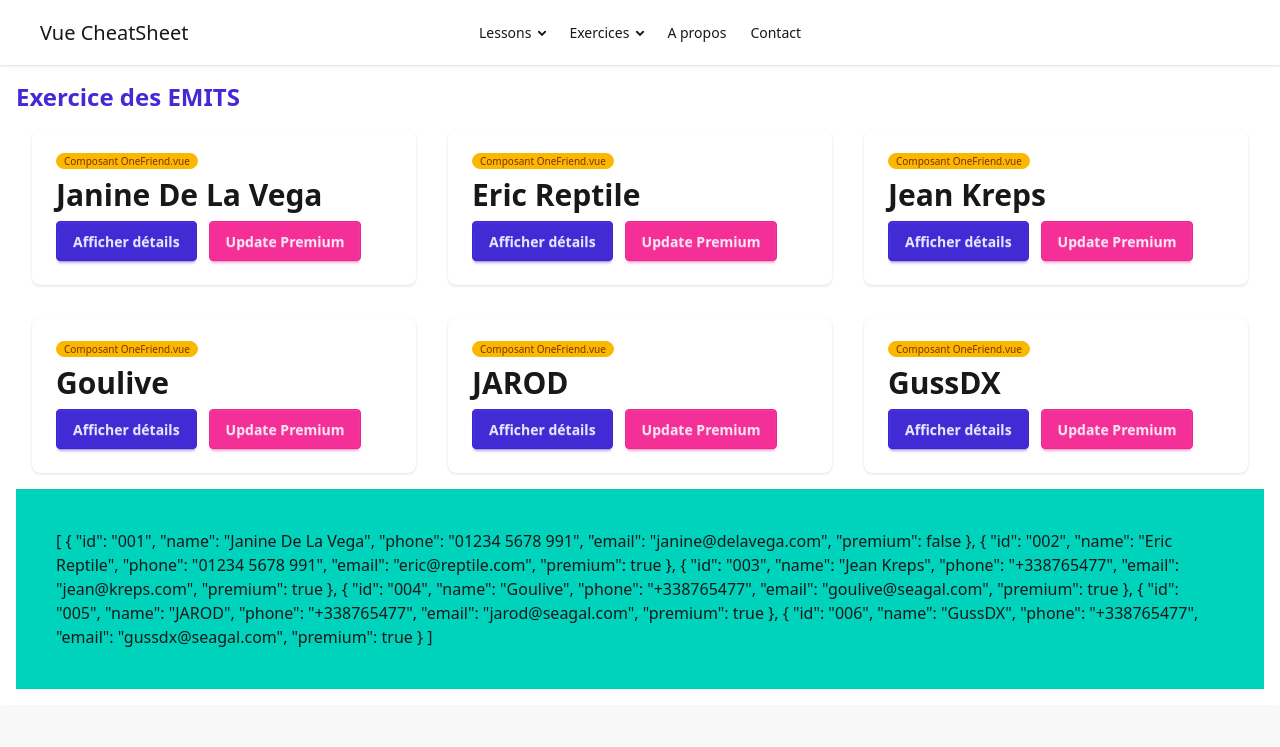
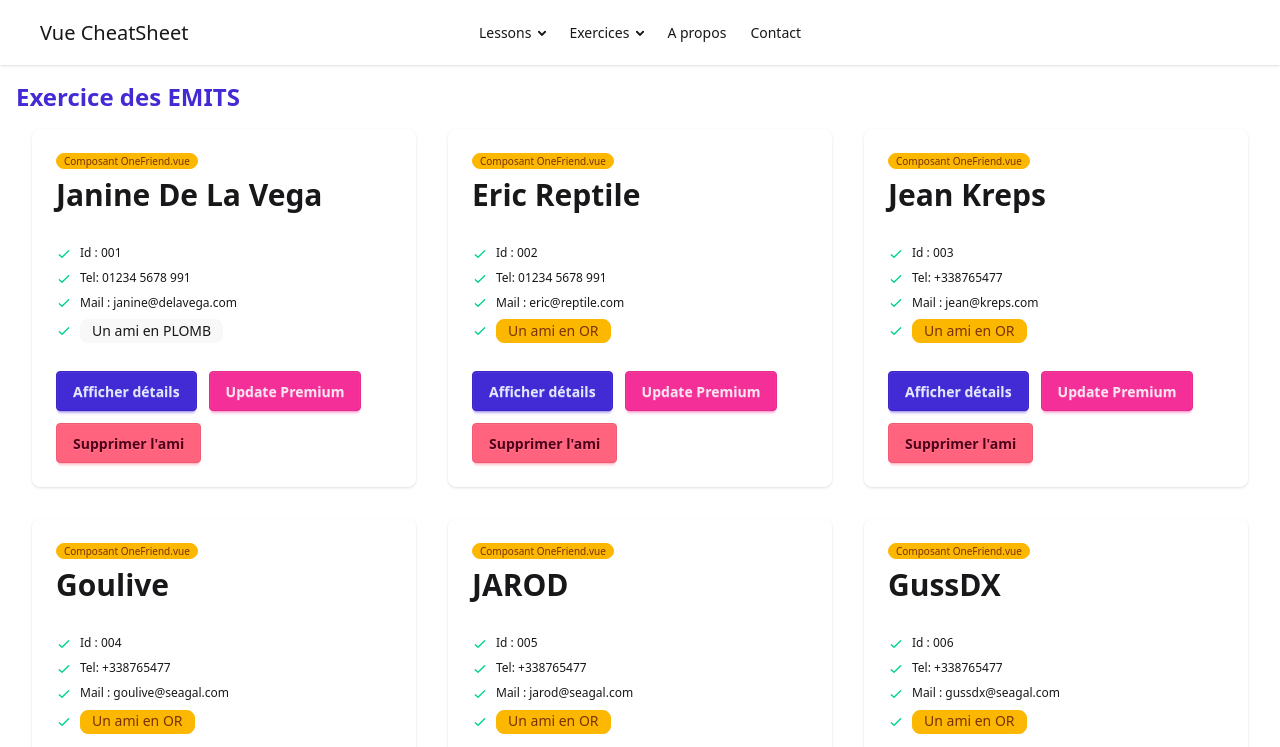
Before and after one commit to Naerys404/VueCheatSheet, a Vue app: page /exo-emit in a window 1280 px wide. Shown: the top 747 px of the page. Built offline with nearby package versions, Linux system fonts and the light colour scheme.

Commit message:
exo-emit2

```diff
--- a/src/components/OneFriend.vue
+++ b/src/components/OneFriend.vue
@@ -6,7 +6,7 @@
                 <div class="flex justify-between">
                     <h2 class="text-3xl font-bold">{{ name }}</h2>
                 </div>
-                <ul class="mt-6 flex flex-col gap-2 text-xs" v-if="displayDetails">
+                <ul class="mt-6 flex flex-col gap-2 text-xs pb-5" v-if="displayDetails">
                     <li>
                         <svg xmlns="http://www.w3.org/2000/svg" class="size-4 me-2 inline-block text-success"
                             fill="none" viewBox="0 0 24 24" stroke="currentColor">
@@ -36,9 +36,10 @@
                         <span class="badge" :class="premium ? 'badge-warning' : 'badge-ghost'">{{ premium ? 'Un ami en OR': 'Un ami en PLOMB' }}</span>
                     </li>
                 </ul>
-                <div class="flex gap-3">
+                <div class="flex flex-wrap gap-3">
                     <button type="button" class="btn btn-primary" @click="toggleDetails">Afficher détails</button>
                     <button type="button" class="btn btn-secondary" @click="eventPremium(id)">Update Premium</button>
+                    <button type="button" class="btn btn-error" @click="deleteFriend(id)">Supprimer l'ami</button>
                 </div>
 
             </div>
@@ -49,7 +50,7 @@
 <script setup lang="js">
 import { defineProps,defineEmits, ref } from 'vue';
 
-let displayDetails = ref(false);
+let displayDetails = ref(true);
 
 const toggleDetails = () => {
     displayDetails.value = !displayDetails.value ;}
@@ -60,22 +61,33 @@ const emit = defineEmits(
         "mon-event-premium-update": ({id}) => {
             if(id) {return true}
             else {
-                console.warn("Pas d'identifiant");
+                console.warn("Pas d'identifiant: mise à jour du statut impossible.");
+                return false;
+            }
+        },
+        "delete-my-friend": ({id})=>{
+            if(id) {return true}
+            else {
+                console.warn("Pas d'identifiant: suppression impossible.");
                 return false;
             }
         }
     }
 );
 
+const deleteFriend = (id) => {
+    emit('delete-my-friend', props.id)
+}
+
 const eventPremium = (id) => {
-    emit('mon-event-premium-update', id);
+    emit('mon-event-premium-update', props.id);
 }
 
 
-defineProps({
+const props = defineProps({
     id: {
         type: String,
-        required: true,
+        required: true
     },
     name: {
         type: String,
--- /dev/null
+++ b/src/components/OneFriendEmit.vue
@@ -0,0 +1,99 @@
+<template>
+    <div class="card w-full max-w-md bg-violet-200 shadow-xl my-4">
+        <h2 class="card-title mx-2">{{ unAmiName }}</h2>
+        <!-- <h2 class="card-title">Composant OneFriend.vue</h2> -->
+        <div class="card-body">
+            <h3 class="card-title text-primary text-sm">
+                👤 {{ unAmiName }} - ami : {{ premiumData ? 'En Or ..🏆' : 'En Plomb' }}
+                <div class="badge" :class="premiumData ? 'badge-success' : 'badge-ghost'">
+                    {{ premiumData ? 'Premium' : 'Standard' }}
+                </div>
+            </h3>
+            <div class="btn-group" role="group" aria-label="Basic example">
+                <!-- <button @click="modifPremium" type="button" class="btn btn-xs btn-primary">Modif Props Premium</button> -->
+                <button @click="updatePremium" type="button" class="btn btn-xs btn-secondary mx-2">Update Premium</button>
+                <button @click="afficherDetails" type="button" class="btn btn-xs btn-info">{{ detailsVisibles ? 'Masquer' : 'Afficher' }} Details</button>
+            </div>
+
+            <div v-if="detailsVisibles" id="details-friend" class="space-y-2 text-base-content">
+                <p class="flex items-center gap-2">
+                    <span class="badge badge-outline badge-primary">ID</span>
+                    {{ unAmiId }}
+                </p>
+
+                <p class="flex items-center gap-2">
+                    <span class="badge badge-outline badge-secondary">📞</span>
+                    {{ unAmiPhone }}
+                </p>
+
+                <p class="flex items-center gap-2">
+                    <span class="badge badge-outline badge-accent">📧</span>
+                    {{ unAmiMail }}
+                </p>
+            </div>
+        </div>
+    </div>
+</template>
+
+
+<script setup lang="js">
+import { defineProps, defineEmits, ref } from 'vue'
+
+const props = defineProps({
+    unAmiId: {
+        type: String,
+        required: true,
+    },
+    unAmiName: {
+        type: String,
+        required: true,
+    },
+    unAmiPhone: {
+        type: String,
+        required: true,
+    },
+    unAmiMail: {
+        type: String,
+        required: true,
+    },
+    unAmiPremium: {
+        type: Boolean,
+        required: false,
+        default: true,
+    },
+})
+
+// const emit = defineEmits(['mon-event-premium-update'])
+const emit = defineEmits({
+     'mon-event-premium-update': (id) => {
+    if (id) {
+      return true;
+    } else {
+      console.warn('Alerte Maximale : C\'est la catastrophe !!!!!!');
+      console.error('ON A PAS DE ID Dans le event mon-event-premium-update');
+      return false;
+    }
+  },
+})
+
+//Attention INTERDIT de modifier une props directement
+// On utilise une ref pour stocker la props
+// Et ensuite on pourra faire des modif sur la ref qui contient la props
+const premiumData = ref(props.unAmiPremium)
+const detailsVisibles = ref(false);
+
+// const modifPremium = () => {
+//     premiumData.value = !premiumData.value
+// }
+
+function afficherDetails() {
+  detailsVisibles.value = !detailsVisibles.value;
+}
+
+function updatePremium() {
+  premiumData.value = !premiumData.value;
+  // emit('mon-event-premium');
+  emit('mon-event-premium-update',props.unAmiId);
+//   emit('mon-event-premium-update');
+}
+</script>
--- /dev/null
+++ b/src/views/exercices/exercice-emit-correction.vue
@@ -0,0 +1,114 @@
+<template>
+    EXO EMIT 1
+    <ul>
+        <li>------</li>
+        <li>PHASE 1 : on va confiurer le composant OneFriend</li>
+        <li>------</li>
+        <li>1-mettre en place un bouton qui permet d'afficher ou non les détails de l'utilisateur (l'id, le téléphone,
+            le mail)</li>
+        <li>1- Indice : une ref boolean pour gérer l'affichage, une méthode pour basculer la valeur de la ref, un v-if
+            pour afficher ou non les détails</li>
+        <li>------</li>
+        <li>PHASE 2 : Toujours dans le composant OneFriend on va mettre en place un bouton Update Premium qui va envoyer une information au parent dans un évènement</li>
+        <li>------</li>
+        <li>Mettre en place un bouton qui permet de mettre à jour la ref (premiumData, l'alias de la props unAmiPremium) premium de l'utilisateur</li>
+        <li>On va utiliser defineEmits pour déclarer l'évènement 'mon-event-premium-update'</li>
+        <li>On va utiliser emit pour émettre l'évènement 'mon-event-premium-update' avec la props de l'id (en fait ca sera le parent qui recevra l'id et mettra à jour le tableau contenant les données)</li>
+        <li>------</li>
+        <li>PHASE 3 : on va confiurer le composant Parent pour recevoir l'évènement 'mon-event-premium-update' et mettre à jour le tableau lesAmis</li>
+        <li>Comme l'enfant emet l'id dans l'évènement, on va faire une fonction parentUpdatePremium qui va recevoir l'id en paramètre et mettre à jour le premium de l'utilisateur avec cet id dans le tableau lesAmis</li>
+        <li>On peut utiliser la méthode find (ou autre, comme filter, map, ...) pour trouver l'utilisateur avec l'id passé en paramètre</li>
+        <li>On peut ensuite mettre à jour la props premium de l'utilisateur avec la nouvelle valeur</li>
+        <li>------</li>
+    </ul>
+    <div class="flex flex-col md:flex-row gap-4">
+        <div class="md:w-1/2">
+            <!-- Liste des amis avec le composant OneFriendEmit -->
+            <OneFriendEmit
+            v-for="ami in lesAmis"
+            :unAmiId="ami.id"
+            :unAmiName="ami.name"
+            :unAmiPhone="ami.phone"
+            :unAmiMail="ami.email"
+            :unAmiPremium="ami.premium"
+            v-on:mon-event-premium-update="parentUpdatePremium"
+            ></OneFriendEmit>
+        </div>
+
+        <div class="md:w-1/2 bg-green-200 p-4 rounded-md shadow-md">
+            <!-- Ici on va afficher le tableau lesAmis en direct -->
+            <h3 class="text-lg font-bold mb-2">Données du tableau lesAmis dans le parent Exercice Emit :</h3>
+            <ul>
+                <li v-for="ami in lesAmis" :key="ami.id">{{ ami }}</li>
+            </ul>
+        </div>
+    </div>
+</template>
+
+<script setup lang="js">
+import { ref, onMounted } from 'vue'
+import OneFriendEmit from '../../components/OneFriendEmit.vue';
+
+
+const lesAmis = ref([
+    {
+        id: '001',
+        name: 'Janine De La Vega',
+        phone: '01234 5678 991',
+        email: 'janine@delavega.com',
+        premium: false
+    },
+    {
+        id: '002',
+        name: 'Eric Reptile',
+        phone: '01234 5678 991',
+        email: 'eric@reptile.com',
+        premium: true
+    },
+    {
+        id: '003',
+        name: "Jean Kreps",
+        phone: '+338765477',
+        email: 'jean@kreps.com',
+        premium: true
+    },
+    {
+        id: '004',
+        name: "Goulive",
+        phone: '+338765477',
+        email: 'goulive@seagal.com',
+        premium: true
+    },
+    {
+        id: '005',
+        name: "JAROD",
+        phone: '+338765477',
+        email: 'jarod@seagal.com',
+        premium: true
+    },
+    {
+        id: '006',
+        name: "GussDX",
+        phone: '+338765477',
+        email: 'gussdx@seagal.com',
+        premium: true
+    }
+]);
+
+const parentUpdatePremium=(id)=>{
+    console.log('id', id);
+
+    // On va mettre à jour le premium de l'utilisateur avec l'id passé en paramètre
+    // On va utiliser la méthode find pour trouver l'utilisateur avec l'id passé en paramètre
+    const ami = lesAmis.value.find(ami => ami.id === id);
+    // On va mettre à jour la props premium de l'utilisateur
+    ami.premium = !ami.premium;
+}
+
+
+
+// onMounted(() => {
+// })
+
+
+</script>
--- a/src/views/exercices/exercice-emit.vue
+++ b/src/views/exercices/exercice-emit.vue
@@ -2,10 +2,10 @@
     <div class="container mx-auto p-4 justify-center flex flex-col">
         <h1 class="text-2xl text-primary font-bold">Exercice des EMITS</h1>
         <div class="flex flex-wrap">
-            <div v-for="amis in lesAmis">
-                <OneFriend v-on:mon-event-premium-update="parentUpdatePremium" :name="amis.name" :email="amis.email" :id="amis.id" :phone="amis.phone" :premium="amis.premium"/>
+            <div v-for="amis in lesAmis" :key="index">
+                <OneFriend v-on:mon-event-premium-update="parentUpdatePremium" v-on:delete-my-friend="deleteMyFriend" :name="amis.name" :email="amis.email" :id="amis.id" :phone="amis.phone" :premium="amis.premium"/>
             </div>
-            <div class="bg-accent p-10">{{ lesAmis }}</div>
+            <div class="bg-accent p-10 rounded-xl">{{ lesAmis }}</div>
         </div>
 
     </div>
@@ -19,6 +19,11 @@ import OneFriend from '../../components/OneFriend.vue';
 const parentUpdatePremium = (eventPremium) => {
     let ami = lesAmis.value.find((ami)=> ami.id == eventPremium);
     ami.premium = !ami.premium;
+}
+
+const deleteMyFriend = (deleteFriend) => {
+    let ami = lesAmis.value.indexOf((ami)=> ami.id == deleteFriend);
+    lesAmis.value.slice(ami);
 }
 
 const lesAmis = ref([
```
